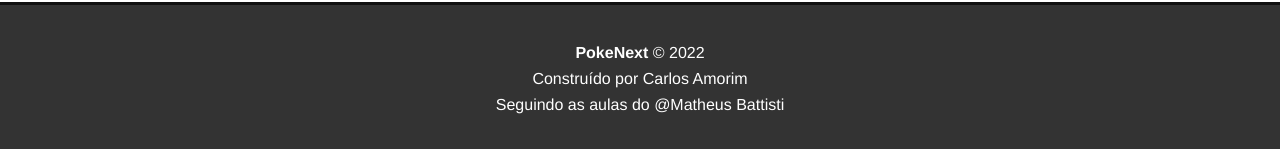
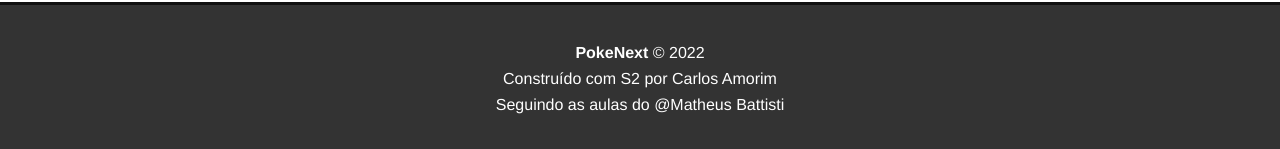
Before and after one commit to CarlosAmorim94/PokeNext, a Next.js app: page / in a window 1280 px wide. Shown: the part 684-833 px from the top of the page. Built offline with nearby package versions, Linux system fonts and the light colour scheme.

Commit message:
Migrando para linux

```diff
--- a/src/components/footer/index.jsx
+++ b/src/components/footer/index.jsx
@@ -7,7 +7,7 @@
       <p>
         <span>PokeNext</span> &copy; 2022
       </p>
-      <p>Construído por Carlos Amorim</p>
+      <p>Construído com S2 por Carlos Amorim</p>
       <p>Seguindo as aulas do @Matheus Battisti</p>
 
     </ContainerStyle>
```
